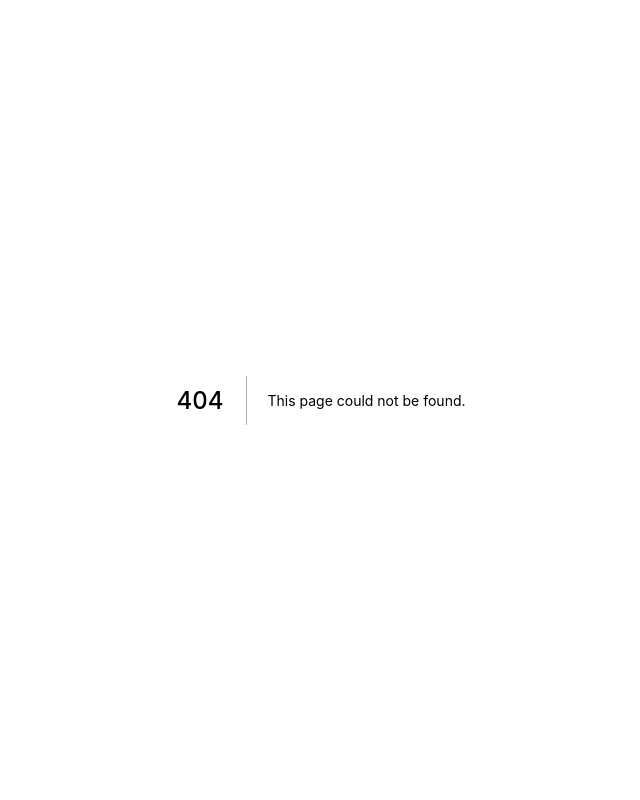
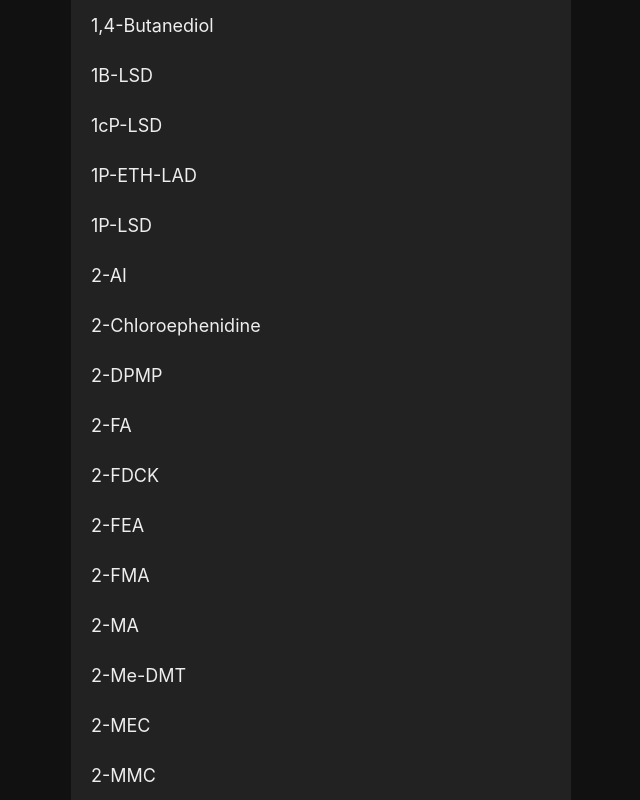
Before and after one commit to NoahSaso/salvum, a Next.js app: page /substances in a window 1280 px wide. Before the commit this address had no page. Shown: the whole page, without its empty margins (319-959 px from the left). Built offline with nearby package versions, Linux system fonts and the light colour scheme.

Commit message:
added substances page with list of names

```diff
--- /dev/null
+++ b/pages/substances.tsx
@@ -0,0 +1,52 @@
+import cn from 'classnames'
+import Head from 'next/head'
+import { FC, useState } from 'react'
+import { SWRConfig } from 'swr'
+
+import { useSubstances } from '../helpers/swr'
+import { getSubstances } from '../services/data'
+import styles from '../styles/substances.module.scss'
+import { NextPageWithFallback } from '../types'
+
+const Substances: FC = () => {
+  const { substances, isLoading } = useSubstances()
+  const [selected, setSelected] = useState(-1)
+
+  const substance = selected > -1 ? substances[selected] : null
+
+  return (
+    <>
+      <Head>
+        <title>Salvum &gt; Substances</title>
+      </Head>
+      <div className={styles.container}>
+        <div className={cn(styles.list, { hidden: !!substance })}>
+          {substances.map((substance, idx) => (
+            <div key={idx} onClick={() => setSelected(idx)}>
+              <p>{substance.name}</p>
+            </div>
+          ))}
+        </div>
+        <div className={cn(styles.substanceContainer, { hidden: !substance })}>
+
+        </div>
+      </div>
+    </>
+  )
+}
+
+const SubstancesPage: NextPageWithFallback = ({ fallback }) => (
+  <SWRConfig value={{ fallback }}>
+    <Substances />
+  </SWRConfig>
+)
+
+export default SubstancesPage
+
+export const getStaticProps = async () => ({
+  props: {
+    fallback: {
+      '/api/substances': getSubstances()
+    }
+  }
+})
--- /dev/null
+++ b/styles/colors.scss
@@ -0,0 +1,14 @@
+$background: #111111;
+$off-background: #222222;
+$hover: #333333;
+$active: #444444;
+$dim: #666666;
+
+$primary: #eeeeee;
+$secondary: #bbbbbb;
+$tertiary: #888888;
+$quaternary: #777777;
+
+$light-blue: #42a3b0;
+$danger: #ff6961;
+$green: #9dd863;
--- a/styles/global.scss
+++ b/styles/global.scss
@@ -1,9 +1,19 @@
+@import "colors";
+
 html,
 body {
   padding: 0;
   margin: 0;
   font-family: -apple-system, BlinkMacSystemFont, Segoe UI, Roboto, Oxygen,
     Ubuntu, Cantarell, Fira Sans, Droid Sans, Helvetica Neue, sans-serif;
+
+  background-color: $background;
+}
+
+* {
+  box-sizing: border-box;
+  color: $primary;
+  font-size: 18px;
 }
 
 a {
@@ -11,6 +21,15 @@ a {
   text-decoration: none;
 }
 
-* {
-  box-sizing: border-box;
+main {
+  height: 100vh;
+
+  width: 100%;
+  max-width: 500px;
+
+  margin: 0 auto;
 }
+
+[class~="hidden"] {
+  display: none !important;
+}
--- /dev/null
+++ b/styles/substances.module.scss
@@ -0,0 +1,53 @@
+@import "colors";
+
+.container {
+  display: flex;
+  flex-direction: column;
+  justify-content: flex-start;
+  align-items: stretch;
+
+  height: 100%;
+}
+
+.list {
+  display: flex;
+  flex-direction: column;
+  justify-content: flex-start;
+  align-items: stretch;
+
+  overflow-y: auto;
+
+  div {
+    display: flex;
+    flex-direction: row;
+    justify-content: flex-start;
+    align-items: center;
+
+    min-height: 50px;
+    padding: 10px 12px 10px 20px;
+
+    cursor: pointer;
+
+    background-color: $off-background;
+    &:hover {
+      background-color: $hover;
+    }
+    &:active {
+      background-color: $active;
+    }
+
+    p {
+      margin: 0;
+    }
+  }
+}
+
+.substanceContainer {
+  display: flex;
+  flex-direction: column;
+  justify-content: flex-start;
+  align-items: stretch;
+
+  background-color: $off-background;
+  height: 100%;
+}
```
